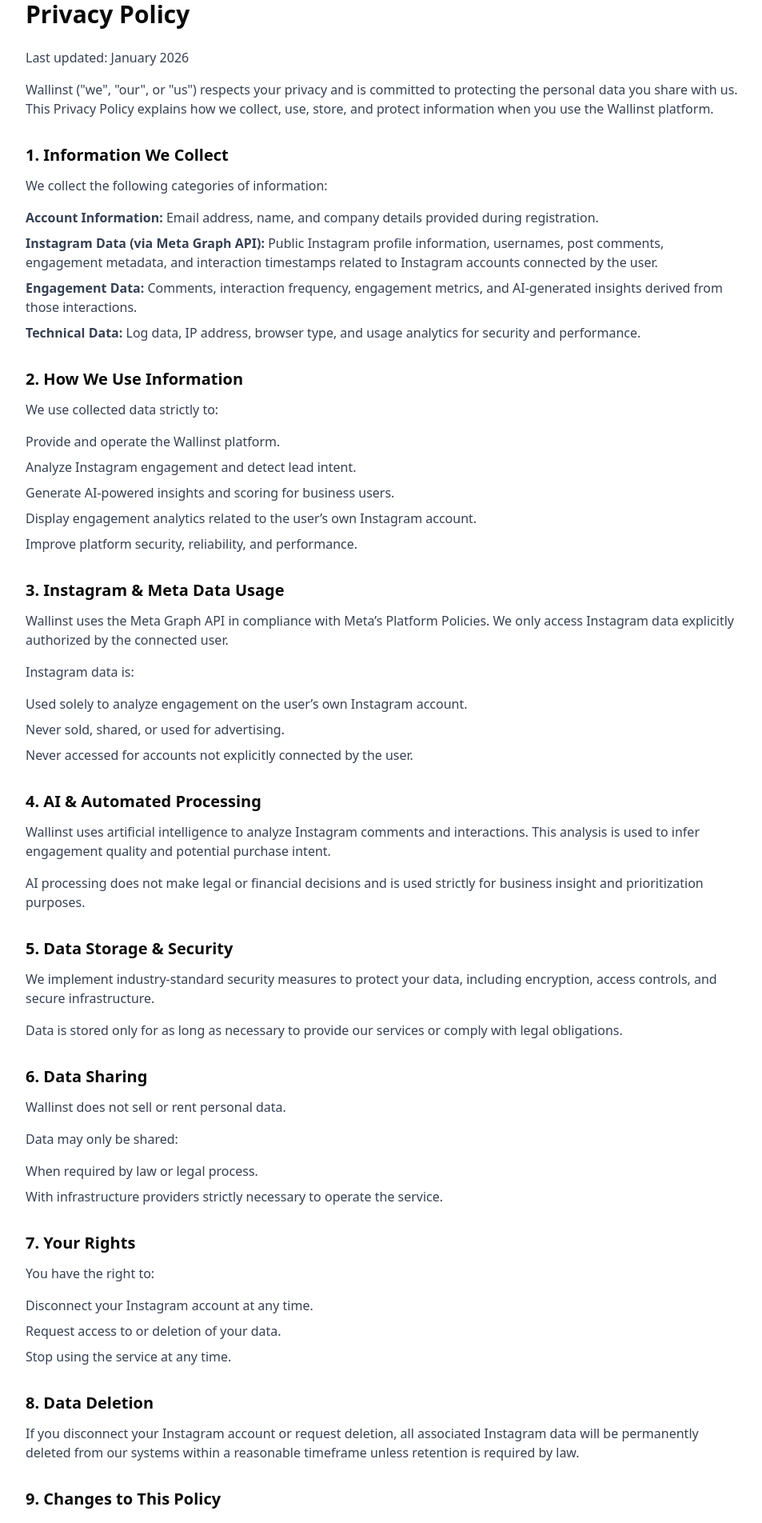
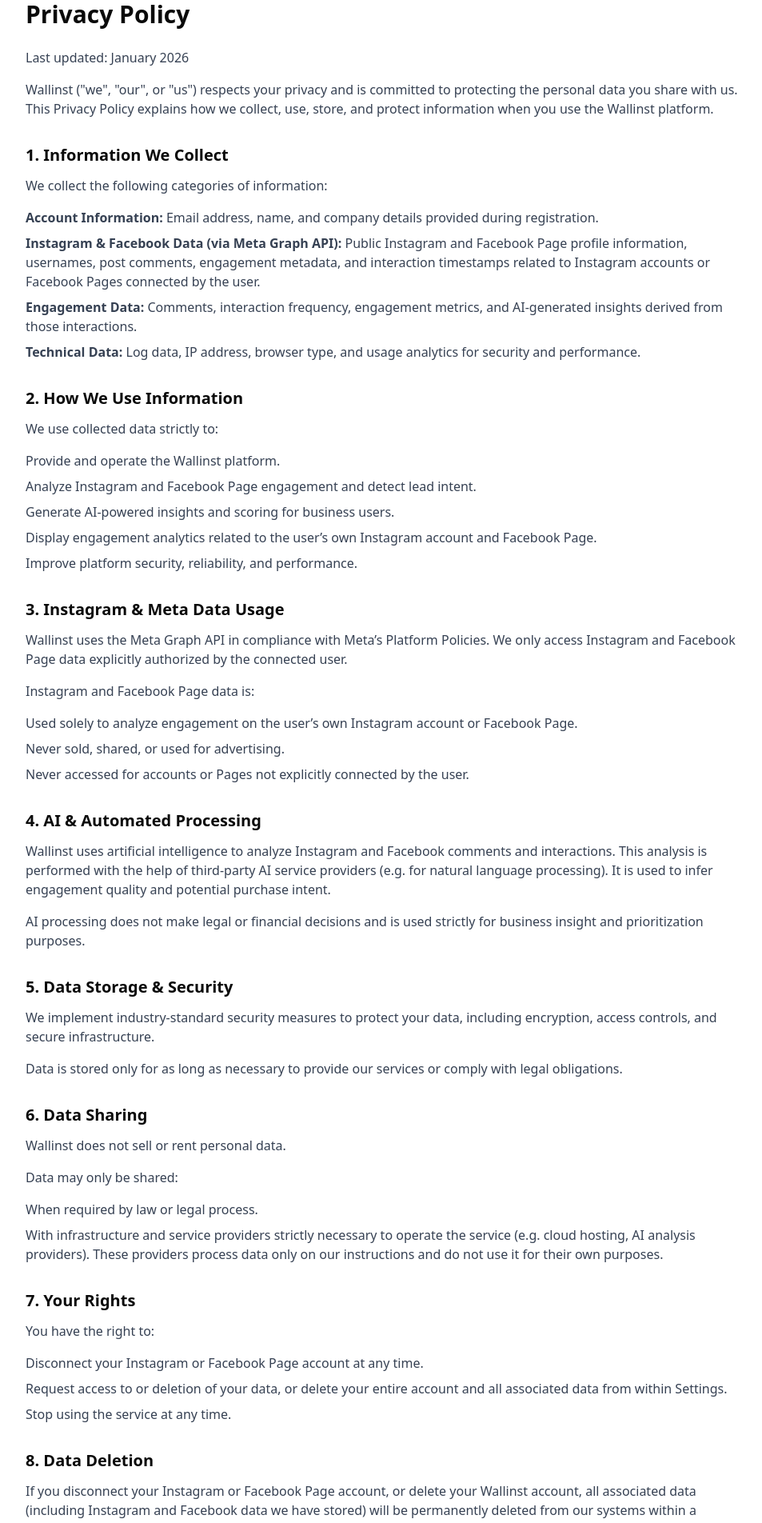
Before and after one commit to Wallinst-com/wallinst-frontend, a React (Vite) app: page /privacy-policy in a window 1280 px wide. Shown: the top 1904 px of the page at 80% size, without its empty margins (160-1113 px from the left). Built offline with nearby package versions, Linux system fonts and the light colour scheme; no server answers.

Commit message:
privacy settings

```diff
--- a/src/components/PrivacyPolicy.tsx
+++ b/src/components/PrivacyPolicy.tsx
@@ -34,10 +34,10 @@
               details provided during registration.
             </li>
             <li>
-              <strong>Instagram Data (via Meta Graph API):</strong> Public Instagram
-              profile information, usernames, post comments, engagement metadata,
-              and interaction timestamps related to Instagram accounts connected by
-              the user.
+              <strong>Instagram &amp; Facebook Data (via Meta Graph API):</strong> Public
+              Instagram and Facebook Page profile information, usernames, post
+              comments, engagement metadata, and interaction timestamps related to
+              Instagram accounts or Facebook Pages connected by the user.
             </li>
             <li>
               <strong>Engagement Data:</strong> Comments, interaction frequency,
@@ -63,9 +63,9 @@
 
           <ul className="list-disc pl-6 text-gray-700 space-y-2">
             <li>Provide and operate the Wallinst platform.</li>
-            <li>Analyze Instagram engagement and detect lead intent.</li>
+            <li>Analyze Instagram and Facebook Page engagement and detect lead intent.</li>
             <li>Generate AI-powered insights and scoring for business users.</li>
-            <li>Display engagement analytics related to the user’s own Instagram account.</li>
+            <li>Display engagement analytics related to the user’s own Instagram account and Facebook Page.</li>
             <li>Improve platform security, reliability, and performance.</li>
           </ul>
 
@@ -78,18 +78,18 @@
 
           <p className="text-gray-700 mb-4">
             Wallinst uses the Meta Graph API in compliance with Meta’s Platform
-            Policies. We only access Instagram data explicitly authorized by the
-            connected user.
+            Policies. We only access Instagram and Facebook Page data explicitly
+            authorized by the connected user.
           </p>
 
           <p className="text-gray-700 mb-4">
-            Instagram data is:
+            Instagram and Facebook Page data is:
           </p>
 
           <ul className="list-disc pl-6 text-gray-700 space-y-2">
-            <li>Used solely to analyze engagement on the user’s own Instagram account.</li>
+            <li>Used solely to analyze engagement on the user’s own Instagram account or Facebook Page.</li>
             <li>Never sold, shared, or used for advertising.</li>
-            <li>Never accessed for accounts not explicitly connected by the user.</li>
+            <li>Never accessed for accounts or Pages not explicitly connected by the user.</li>
           </ul>
 
           {/* ===================== */}
@@ -100,9 +100,10 @@
           </h2>
 
           <p className="text-gray-700 mb-4">
-            Wallinst uses artificial intelligence to analyze Instagram comments and
-            interactions. This analysis is used to infer engagement quality and
-            potential purchase intent.
+            Wallinst uses artificial intelligence to analyze Instagram and Facebook
+            comments and interactions. This analysis is performed with the help of
+            third-party AI service providers (e.g. for natural language processing).
+            It is used to infer engagement quality and potential purchase intent.
           </p>
 
           <p className="text-gray-700 mb-4">
@@ -144,7 +145,7 @@
 
           <ul className="list-disc pl-6 text-gray-700 space-y-2">
             <li>When required by law or legal process.</li>
-            <li>With infrastructure providers strictly necessary to operate the service.</li>
+            <li>With infrastructure and service providers strictly necessary to operate the service (e.g. cloud hosting, AI analysis providers). These providers process data only on our instructions and do not use it for their own purposes.</li>
           </ul>
 
           {/* ===================== */}
@@ -159,8 +160,8 @@
           </p>
 
           <ul className="list-disc pl-6 text-gray-700 space-y-2">
-            <li>Disconnect your Instagram account at any time.</li>
-            <li>Request access to or deletion of your data.</li>
+            <li>Disconnect your Instagram or Facebook Page account at any time.</li>
+            <li>Request access to or deletion of your data, or delete your entire account and all associated data from within Settings.</li>
             <li>Stop using the service at any time.</li>
           </ul>
 
@@ -172,9 +173,10 @@
           </h2>
 
           <p className="text-gray-700 mb-4">
-            If you disconnect your Instagram account or request deletion, all
-            associated Instagram data will be permanently deleted from our systems
-            within a reasonable timeframe unless retention is required by law.
+            If you disconnect your Instagram or Facebook Page account, or delete your
+            Wallinst account, all associated data (including Instagram and Facebook
+            data we have stored) will be permanently deleted from our systems within a
+            reasonable timeframe unless retention is required by law.
           </p>
 
           {/* ===================== */}
--- a/src/components/Settings.tsx
+++ b/src/components/Settings.tsx
@@ -13,7 +13,8 @@
   Instagram,
   Save,
   CheckCircle2,
-  AlertCircle
+  AlertCircle,
+  Trash2
 } from 'lucide-react';
 import { useUser, useInstagramConnection, useFacebookConnection } from '../lib/hooks';
 import { api } from '../lib/api';
@@ -46,6 +47,7 @@
   const [error, setError] = useState<string | null>(null);
   const [isSaving, setIsSaving] = useState(false);
   const [validationError, setValidationError] = useState<string | null>(null);
+  const [isDeletingAccount, setIsDeletingAccount] = useState(false);
 
   // Load user data from API
   const { user: currentUser, isLoading: userLoading, updateUser } = useUser();
@@ -567,6 +569,38 @@
                     Enable 2FA
                   </button>
                 </div>
+
+                <div className="bg-red-50 rounded-xl border-2 border-red-200 p-6">
+                  <h4 className="text-lg font-bold text-red-900 mb-4 flex items-center gap-2">
+                    <Trash2 size={20} className="text-red-600" />
+                    Delete account
+                  </h4>
+                  <p className="text-sm text-gray-700 mb-4">
+                    Permanently delete your account and all associated data (including Instagram and Facebook data we have stored). This cannot be undone.
+                  </p>
+                  <button
+                    onClick={async () => {
+                      if (!window.confirm('Are you sure? This will permanently delete your account and all your data. This action cannot be undone.')) return;
+                      setIsDeletingAccount(true);
+                      setError(null);
+                      try {
+                        await api.deleteMyAccount();
+                        await api.logout();
+                        onClose();
+                        window.location.href = '/signin';
+                      } catch (e: unknown) {
+                        const msg = handleApiError(e);
+                        setError(msg || 'Failed to delete account');
+                      } finally {
+                        setIsDeletingAccount(false);
+                      }
+                    }}
+                    disabled={isDeletingAccount}
+                    className="px-6 py-3 bg-red-600 text-white rounded-lg font-bold hover:bg-red-700 transition-all disabled:opacity-50"
+                  >
+                    {isDeletingAccount ? 'Deleting...' : 'Delete my account'}
+                  </button>
+                </div>
               </div>
             )}
 
--- a/src/lib/api.ts
+++ b/src/lib/api.ts
@@ -94,6 +94,10 @@
 
   changePassword: (data: ChangePasswordRequest): Promise<{ message: string }> => {
     return apiClient.post<{ message: string }>('/users/me/change-password', data);
+  },
+
+  deleteMyAccount: (): Promise<void> => {
+    return apiClient.delete<void>('/auth/me/account');
   },
 
   // ---------- Instagram ----------
```
